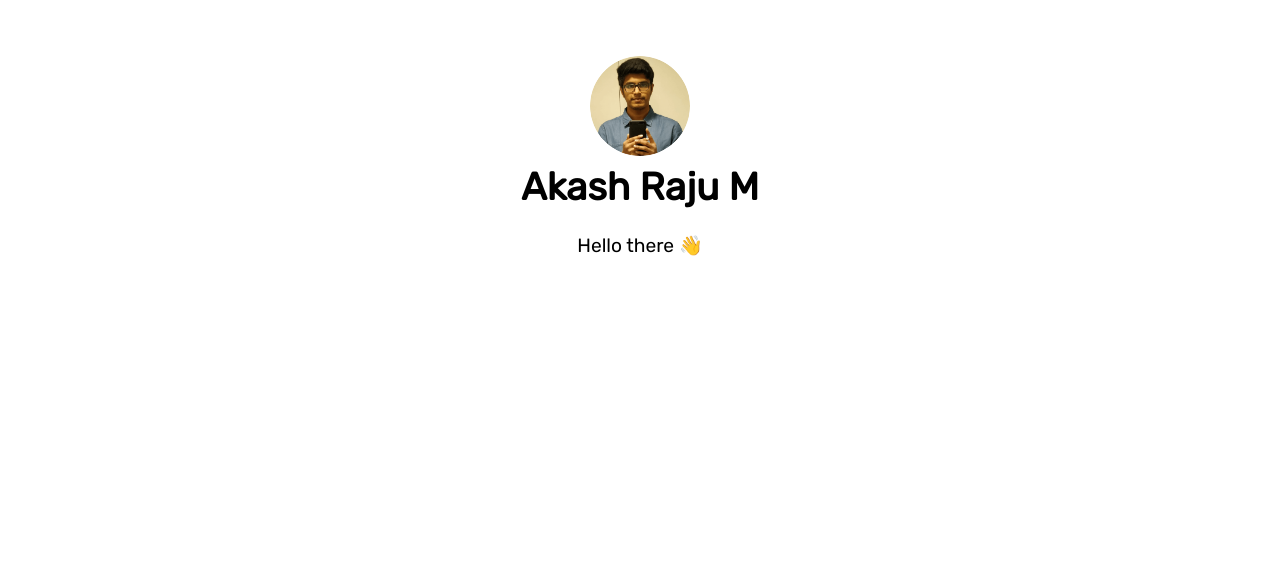
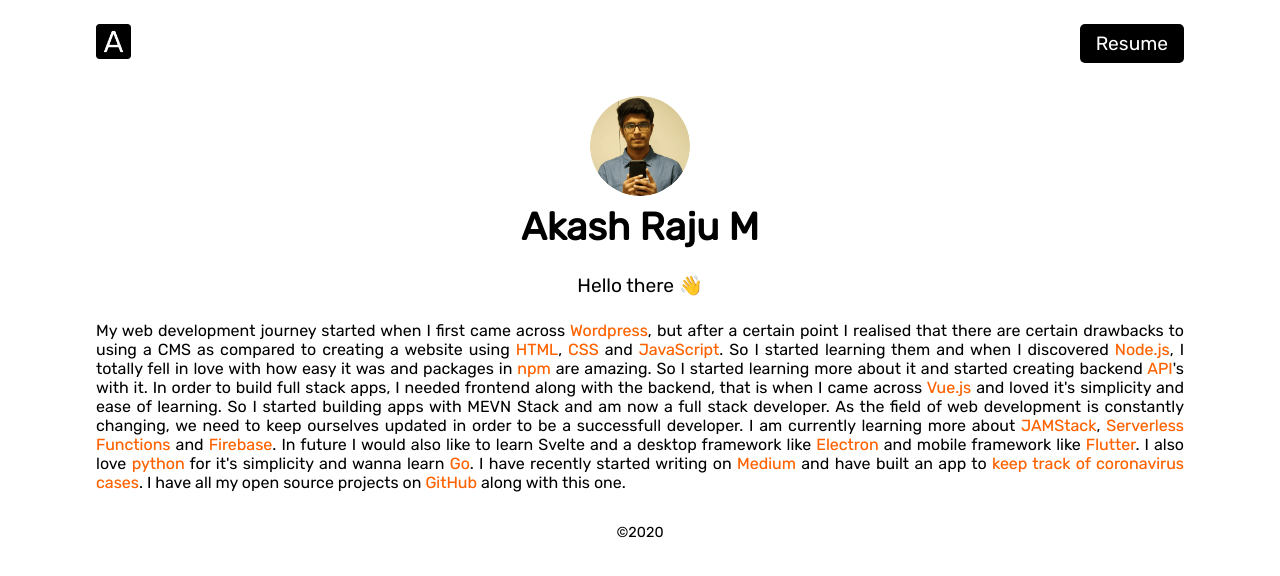
Before and after one commit to akashrajum7/portfolio, a Vue app: page / in a window 1280 px wide. Shown: the top 576 px of the page. Built offline with nearby package versions, Linux system fonts and the light colour scheme.

Commit message:
Add resume and about

```diff
--- a/src/App.vue
+++ b/src/App.vue
@@ -23,7 +23,4 @@ export default {
   box-sizing: border-box;
   font-family: "Rubik", sans-serif;
 }
-html {
-  height: 100vh;
-}
 </style>
--- a/src/components/HomePage.vue
+++ b/src/components/HomePage.vue
@@ -1,5 +1,17 @@
 <template>
   <div class="hello">
+    <header class="container">
+      <nav>
+        <a class="logo" href="/">
+          <img src="@/assets/logo.png" alt="Logo" width="35" height="35" />
+        </a>
+        <ul>
+          <li>
+            <a class="resume-btn" target="_blank" href="/Resume.pdf">Resume</a>
+          </li>
+        </ul>
+      </nav>
+    </header>
     <div class="dp-cont">
       <img src="@/assets/profile-photo.png" alt="Profile photo" height="100" width="100" />
       <h1 class="name">Akash Raju M</h1>
@@ -7,18 +19,92 @@
         Hello there
         <span class="wave">👋</span>
       </p>
+      <p class="about container">
+        My web development journey started when I first came across
+        <a
+          href="https://wordpress.org/"
+        >Wordpress</a>, but after a certain point I realised that there are certain drawbacks to using a CMS as compared to creating a website using
+        <a
+          href="https://developer.mozilla.org/en-US/docs/Web/HTML"
+        >HTML</a>,
+        <a href="https://developer.mozilla.org/en-US/docs/Web/CSS">CSS</a> and
+        <a href="https://developer.mozilla.org/en-US/docs/Web/JavaScript">JavaScript</a>. So I started learning them and when I discovered
+        <a href="https://nodejs.org/en/">Node.js</a>, I totally fell in love with how easy it was and packages in
+        <a
+          href="https://www.npmjs.com/"
+        >npm</a> are amazing. So I started learning more about it and started creating backend
+        <a
+          href="https://developer.mozilla.org/en-US/docs/Glossary/API"
+        >API</a>'s with it. In order to build full stack apps, I needed frontend along with the backend, that is when I came across
+        <a
+          href="https://vuejs.org/"
+        >Vue.js</a> and loved it's simplicity and ease of learning. So I started building apps with MEVN Stack and am now a full stack developer. As the field of web development is constantly changing, we need to keep ourselves updated in order to be a successfull developer. I am currently learning more about
+        <a
+          href="https://jamstack.org/"
+        >JAMStack</a>,
+        <a href="https://en.wikipedia.org/wiki/Serverless_computing">Serverless Functions</a> and
+        <a href="https://firebase.google.com/">Firebase</a>. In future I would also like to learn Svelte and a desktop framework like
+        <a
+          href="https://www.electronjs.org/"
+        >Electron</a> and mobile framework like
+        <a href="https://flutter.dev/">Flutter</a>. I also love
+        <a href="https://www.python.org/">python</a> for it's simplicity and wanna learn
+        <a href="https://golang.org/">Go</a>. I have recently started writing on
+        <a href="https://medium.com/@akashrajum7">Medium</a> and have built an app to
+        <a
+          href="https://corona-tracker-2020.netlify.com/"
+        >keep track of coronavirus cases</a>. I have all my open source projects on
+        <a href="https://github.com/akashrajum7">GitHub</a> along with this one.
+      </p>
     </div>
+    <footer class="container">
+      <p>&copy;{{year}}</p>
+    </footer>
   </div>
 </template>
 
 <script>
 export default {
-  name: "HomePage"
+  name: "HomePage",
+  data() {
+    return {
+      year: ""
+    };
+  },
+  created: function() {
+    this.year = new Date().getFullYear();
+  }
 };
 </script>
 
 <!-- Add "scoped" attribute to limit CSS to this component only -->
 <style scoped>
+.container {
+  width: 85%;
+  margin: auto;
+}
+a {
+  text-decoration: none;
+}
+nav {
+  display: flex;
+  justify-content: space-between;
+}
+nav ul {
+  list-style: none;
+}
+.resume-btn {
+  display: block;
+  color: white;
+  text-decoration: none;
+  padding: 0.5rem 1rem;
+  border-radius: 5px;
+  background-color: black;
+  transition: transform 0.2s;
+}
+.resume-btn:hover {
+  transform: scale(1.1);
+}
 .dp-cont {
   display: grid;
   text-align: center;
@@ -35,6 +121,24 @@ export default {
 .hello {
   margin-top: 1.5rem;
   font-size: 1.2rem;
+}
+.about {
+  margin-top: 1.5rem;
+  font-size: 1rem;
+  margin-bottom: 2rem;
+  text-align: justify;
+}
+.about a {
+  color: #ff6200;
+  background-image: linear-gradient(#ffc099, #ffc099);
+  background-clip: text;
+}
+footer {
+  text-align: center;
+  font-size: 0.9rem;
+}
+footer p {
+  margin-bottom: 1rem;
 }
 /* Hand Wave Animation */
 span.wave {
```
Also changed, not shown: src/assets/logo.png (added), 1 other file (tests, documents, lock files or other folders).
